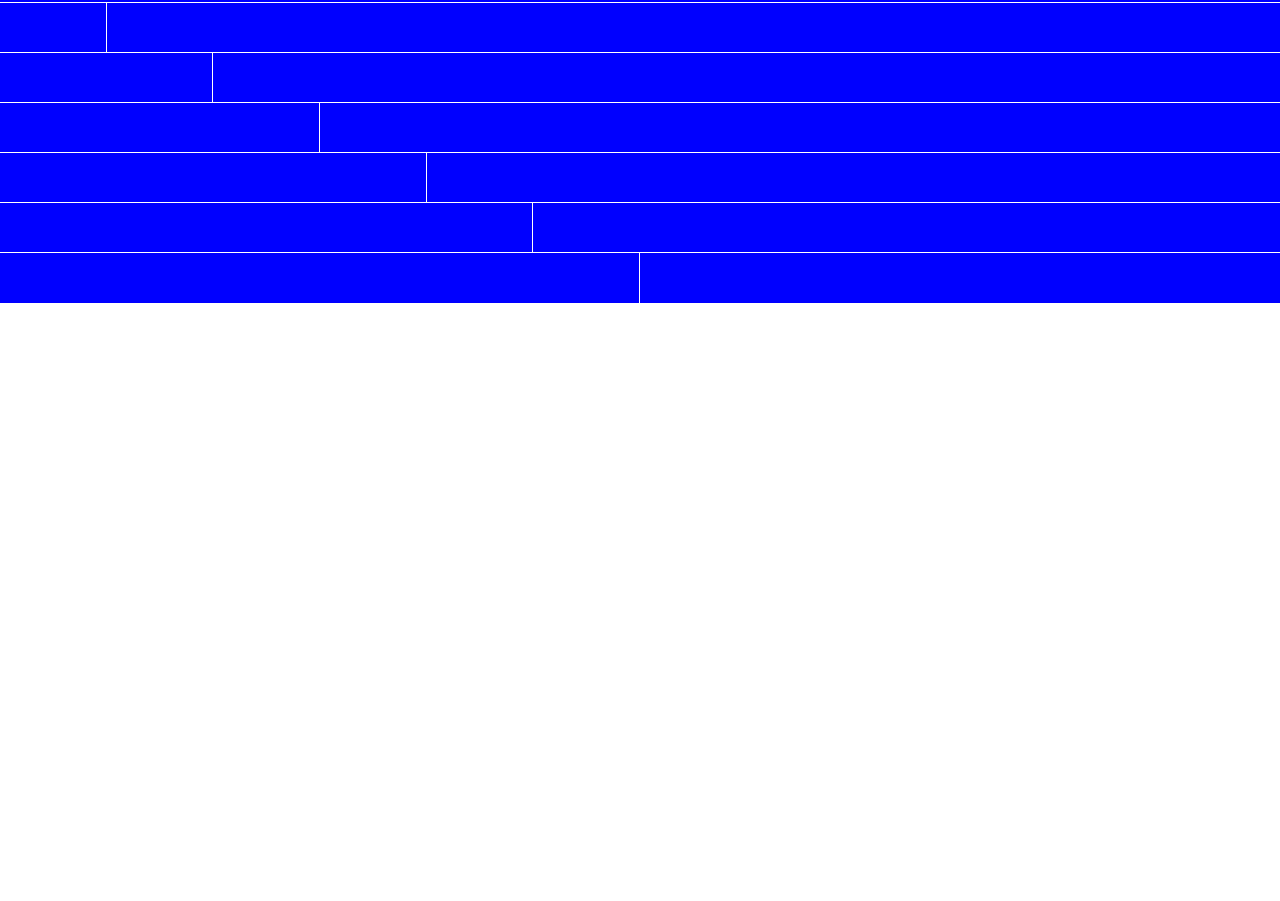
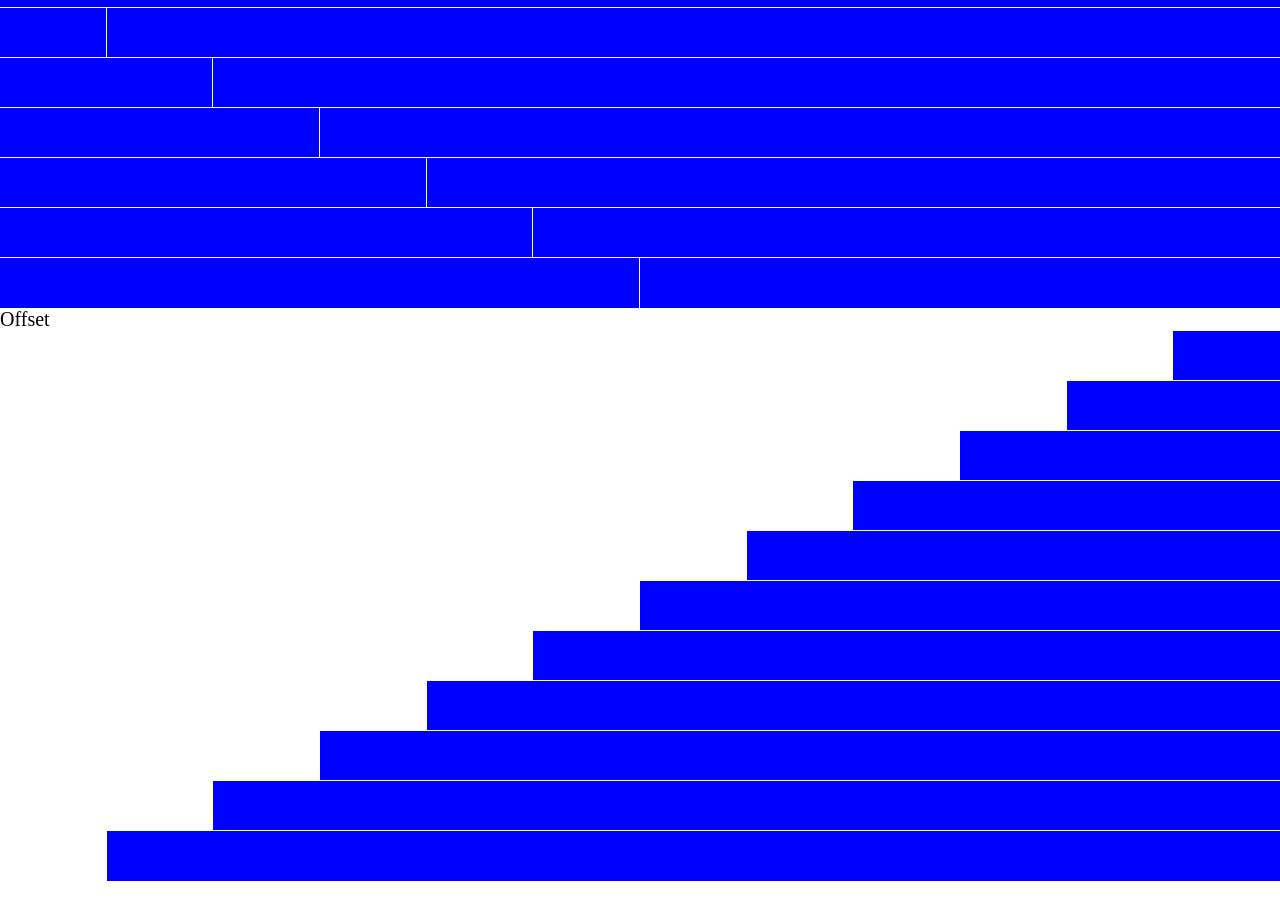
Before and after one commit to SimoLomba53/html-css-12bool, a plain HTML site: page index.html in a window 1280 px wide. Shown: the part 385-1286 px from the top of the page. Before the commit the page ends 800 px from the top, so only its background shows below. Drawn offline with Linux system fonts and the light colour scheme.

Commit message:
colonne complete

```diff
--- a/css/style.css
+++ b/css/style.css
@@ -1,3 +1,7 @@
 .big-border {
     border-bottom: 20px solid white;
 }
+
+h1{
+    font-size:20px;
+}
--- a/index.html
+++ b/index.html
@@ -117,6 +117,64 @@
             </div>
         </div>
     </section>
+    <section>
+        <h1>Offset</h1>
+        <div class="conteiner">
+            <div class="row">
+                <div class="col-1 col-offset-11"></div>
+            </div>
+        </div>
+        <div class="conteiner">
+            <div class="row">
+                <div class="col-2 col-offset-10"></div>
+            </div>
+        </div>
+        <div class="conteiner">
+            <div class="row">
+                <div class="col-3 col-offset-9"></div>
+            </div>
+        </div>
+        <div class="conteiner">
+            <div class="row">
+                <div class="col-4 col-offset-8"></div>
+            </div>
+        </div>
+        <div class="conteiner">
+            <div class="row">
+                <div class="col-5 col-offset-7"></div>
+            </div>
+        </div>
+        <div class="conteiner">
+            <div class="row">
+                <div class="col-6 col-offset-6"></div>
+            </div>
+        </div>
+        <div class="conteiner">
+            <div class="row">
+                <div class="col-7 col-offset-5"></div>
+            </div>
+        </div>
+        <div class="conteiner">
+            <div class="row">
+                <div class="col-8 col-offset-4"></div>
+            </div>
+        </div>
+        <div class="conteiner">
+            <div class="row">
+                <div class="col-9 col-offset-3"></div>
+            </div>
+        </div>
+        <div class="conteiner">
+            <div class="row">
+                <div class="col-10 col-offset-2"></div>
+            </div>
+        </div>
+        <div class="conteiner">
+            <div class="row big-border">
+                <div class="col-11 col-offset-1"></div>
+            </div>
+        </div>
+    </section>
     </main>
 </body>
 </html>
```
